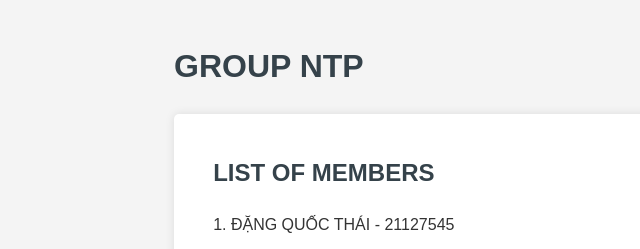
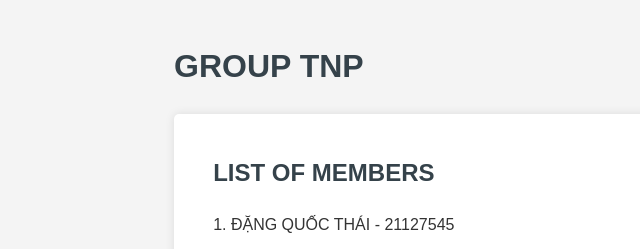
Before and after one commit to ThaiCoder2003/IntroductionSite, a plain HTML site: page index.html in a window 1280 px wide. Shown: the top 249 px of the page, 66-706 px from the left. Drawn offline with Linux system fonts and the light colour scheme.

Commit message:
typo fix

```diff
--- a/index.html
+++ b/index.html
@@ -7,7 +7,7 @@
     <link rel="stylesheet" href="default.css">
 </head>
 <body>
-    <h1>GROUP NTP</h1>
+    <h1>GROUP TNP</h1>
 <div class="box">
     <section>
         <h2>LIST OF MEMBERS</h2>
```
